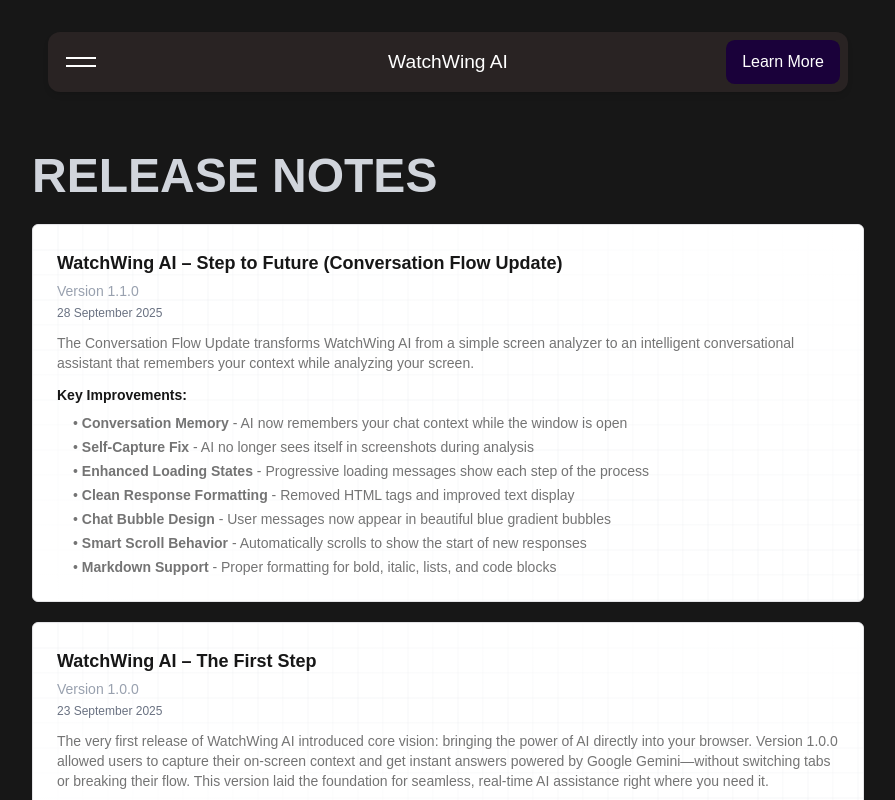
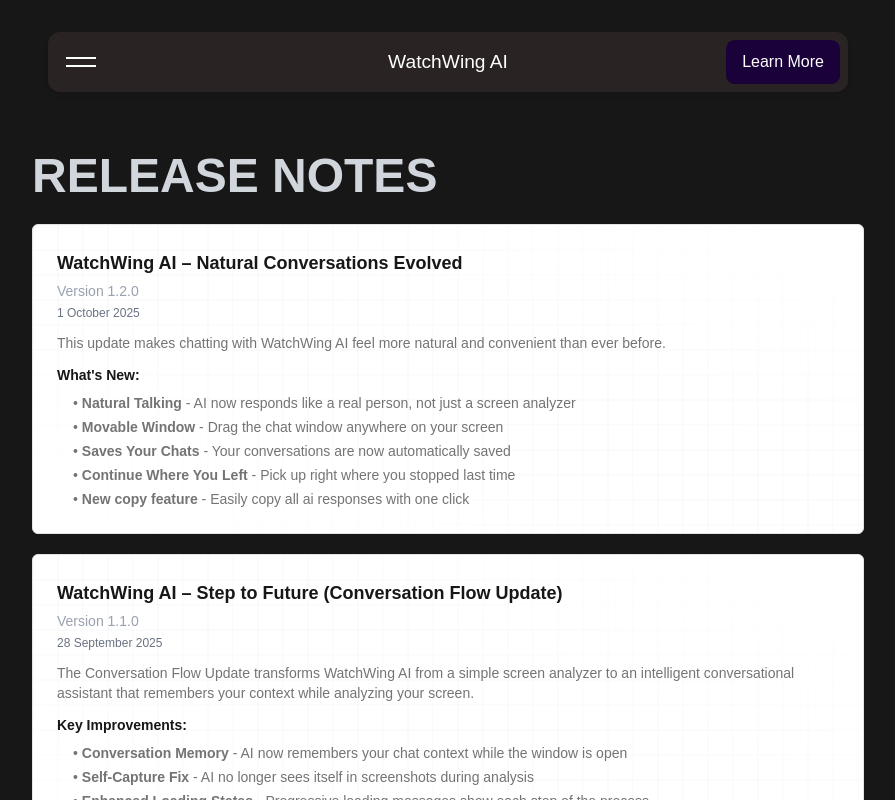
Before and after one commit to Bhargav00007/Watchwing-ai, a Next.js app: page /about/releasenotes in a window 1280 px wide. Shown: the top 800 px of the page, without its empty margins (192-1087 px from the left). Built offline with nearby package versions, Linux system fonts and the light colour scheme.

Commit message:
Added new version 1.2.0

```diff
--- a/src/app/about/releasenotes/page.tsx
+++ b/src/app/about/releasenotes/page.tsx
@@ -7,6 +7,52 @@
       <h1 className="lg:text-5xl text-4xl font-bold text-start mb-6">
         RELEASE NOTES
       </h1>
+      <div className="my-5">
+        <GridPatternCard>
+          <GridPatternCardBody>
+            <h3 className="text-lg font-bold mb-1 text-foreground">
+              WatchWing AI – Natural Conversations Evolved
+            </h3>
+            <p className="text-sm text-gray-400 mb-1">Version 1.2.0</p>
+            <p className="text-xs text-gray-500 mb-3">1 October 2025</p>
+
+            <div className="text-wrap text-sm text-foreground/60 space-y-3">
+              <p>
+                This update makes chatting with WatchWing AI feel more natural
+                and convenient than ever before.
+              </p>
+
+              <div className="space-y-2">
+                <h4 className="font-semibold text-foreground">
+                  What&apos;s New:
+                </h4>
+                <ul className="space-y-1 ml-4">
+                  <li>
+                    • <strong>Natural Talking</strong> - AI now responds like a
+                    real person, not just a screen analyzer
+                  </li>
+                  <li>
+                    • <strong>Movable Window</strong> - Drag the chat window
+                    anywhere on your screen
+                  </li>
+                  <li>
+                    • <strong>Saves Your Chats</strong> - Your conversations are
+                    now automatically saved
+                  </li>
+                  <li>
+                    • <strong>Continue Where You Left</strong> - Pick up right
+                    where you stopped last time
+                  </li>
+                  <li>
+                    • <strong>New copy feature</strong> - Easily copy all ai
+                    responses with one click
+                  </li>
+                </ul>
+              </div>
+            </div>
+          </GridPatternCardBody>
+        </GridPatternCard>
+      </div>
       <div className="my-5">
         <GridPatternCard>
           <GridPatternCardBody>
--- a/src/app/api/describe/route.ts
+++ b/src/app/api/describe/route.ts
@@ -53,7 +53,7 @@
     let finalPrompt;
 
     if (conversationHistory) {
-      finalPrompt = `You are Watchwing - the user's screen companion. You're both looking at the same screen right now.
+      finalPrompt = `You are Watchwing  - the user's screen companion. You're both looking at the same screen right now. you're developed by Bhargav Pattanayak.
 
 Previous conversation:
 ${conversationHistory}
--- a/src/app/download/page.tsx
+++ b/src/app/download/page.tsx
@@ -40,8 +40,8 @@
           <h3 className="text-lg font-bold mb-1 text-foreground">
             WatchWing AI – Beta Release
           </h3>
-          <p className="text-sm text-gray-400 mb-1">Version 1.1.0</p>
-          <p className="text-xs text-gray-500 mb-3">28 September 2025</p>
+          <p className="text-sm text-gray-400 mb-1">Version 1.2.0</p>
+          <p className="text-xs text-gray-500 mb-3">1 September 2025</p>
 
           <p className="text-wrap text-sm text-foreground/60 mb-4">
             This beta release introduces the foundation of WatchWing AI,
```
